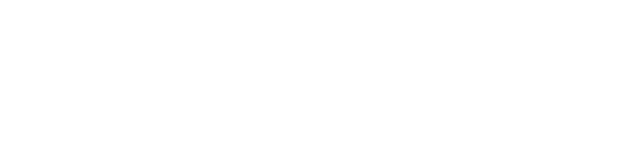
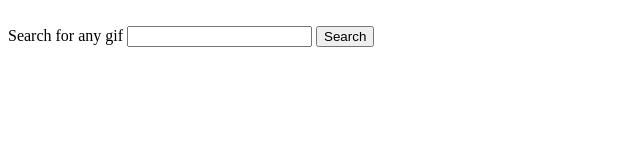
Before and after one commit to LucasAzevedoTheDev/gif-search, a plain HTML site: page index.html in a window 1280 px wide. Shown: the whole page, without its empty margins (0-640 px from the left). Drawn offline with Linux system fonts and the light colour scheme.

Commit message:
add html elements

```diff
--- a/index.html
+++ b/index.html
@@ -8,6 +8,11 @@
   <script src="script.js" defer></script>
 </head>
 <body>
-
+  <div class="image-container">
+    <img src="">
+  </div>
+  <label for="gif-search">Search for any gif</label>
+  <input type="text" id="gif-search">
+  <button>Search</button>
 </body>
 </html>
```
